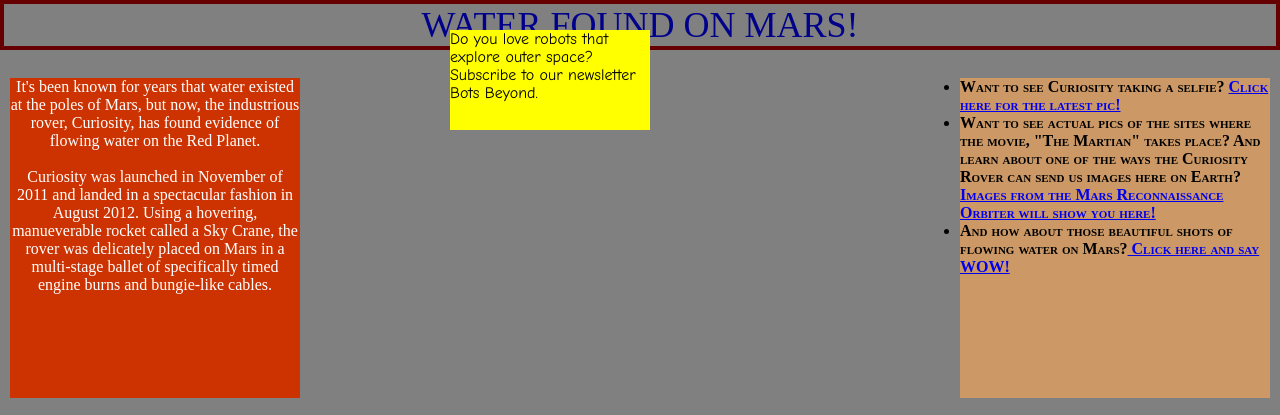
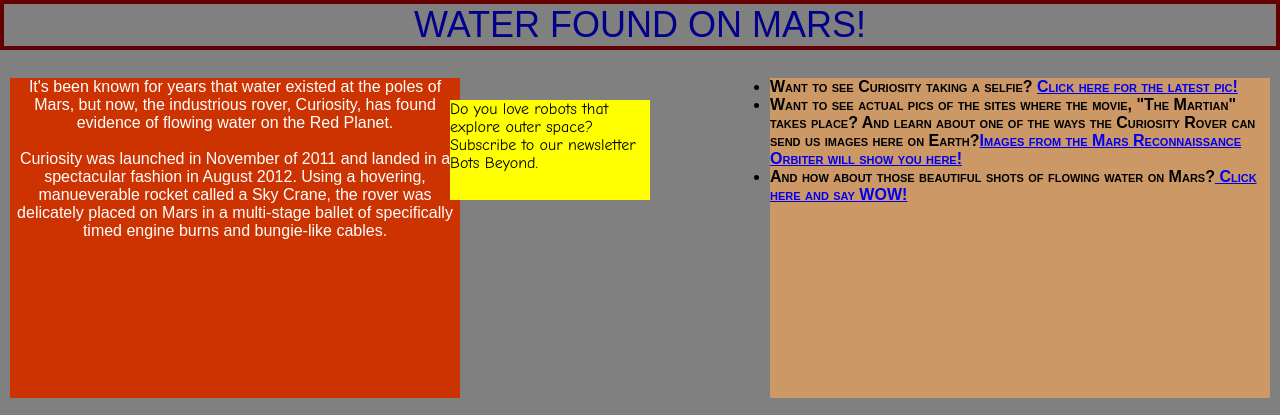
Before and after one commit to mitzimagination/mitzimagination.github.io, a plain HTML site: page index.html in a window 1280 px wide. Shown: the top 415 px of the page. Drawn offline with Linux system fonts and the light colour scheme.

Commit message:
fixing fonts and box size
ok, so got the css to work, but lost my beautiful google fonts and my boxes look horrible.

```diff
--- a/index.html
+++ b/index.html
@@ -1,11 +1,6 @@
 <!doctype html>
 <html class="no-js" lang="en">
-<head>
-	<meta charset="utf-8">
-	<title></title>
-	<link rel="stylesheet" href="">
-</head>
-<body>
+
 <html>
     <head>
         <meta charset="utf-8">
@@ -76,10 +71,10 @@ h1 {
 
 
 #main {color: #FFFFFF;
-font-family: 'Tauri';
+font-family: Arial;
 text-align: center;
 background: #CC3300;
-width: 290px;
+width: 450px;
 height: 320px;
 margin: 10px;
 float: left;
@@ -90,14 +85,14 @@ float: left;
 	background: yellow;
 z-index: 99;
 position: fixed;
-top: 30px;
+top: 100px;
 left:450px;
 font-family: comic sans MS;
 }
 
 #links {color: black;
     float: right;
-    width: 310px;
+    width: 500px;
     height: 320px;
     margin: 10px;
     background:#CC9966;
@@ -121,17 +116,17 @@ font-family: comic sans MS;
     text-align: center;
     text-transform: uppercase;
     font-size: 36px;
-    font-family: 'Tauri';
+    font-family: Arial;
     border: 4px solid #660000;
 	clear: both;}
-h2 {font-family: 'Tauri';
+h2 {font-family: Arial;
 color:darkblue;
 clear: both;}
 
 ul {color: black;
     font-variant: small-caps;
     font-weight: bold;
-    font-family: 'Tauri';
+    font-family: Arial;
     clear: both;
 
 }
```
